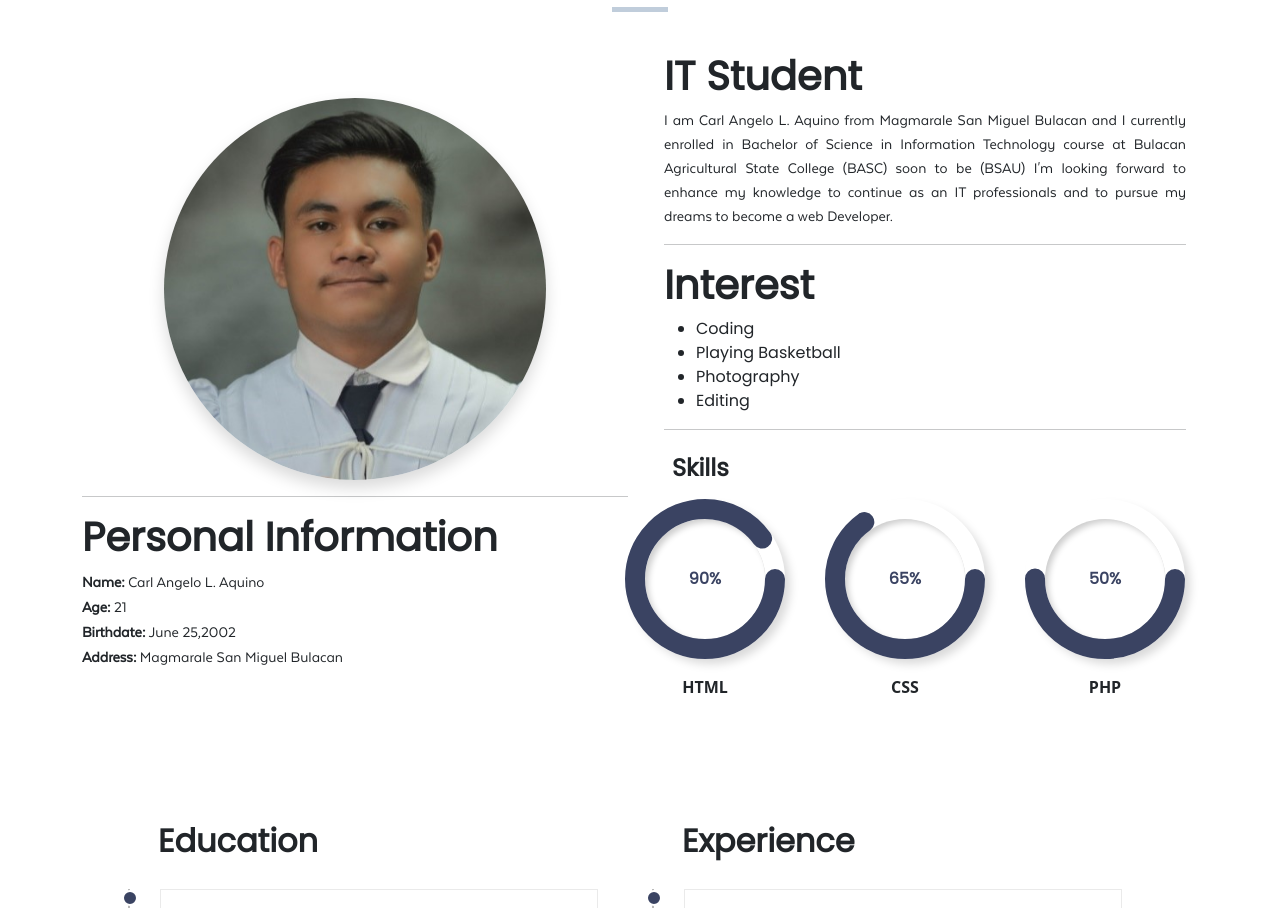
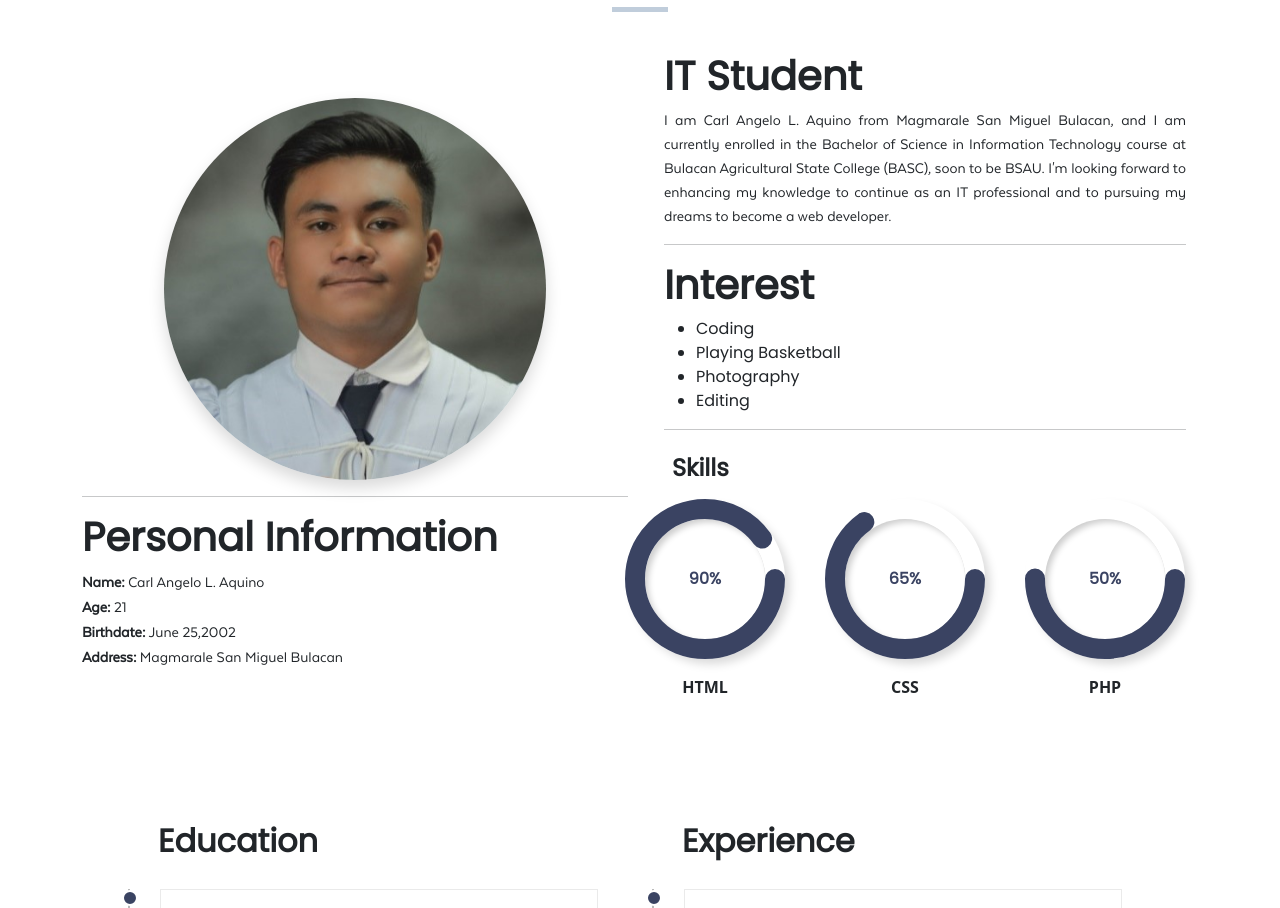
Before and after one commit to egggithub34/myportfolioAquinoC.github.io, a plain HTML site: page index.html in a window 1280 px wide. Shown: the part 1838-2746 px from the top of the page. Drawn offline with Linux system fonts and the light colour scheme.

Commit message:
Update index.html

```diff
--- a/index.html
+++ b/index.html
@@ -156,10 +156,9 @@
                   </div>
                   <div  class="col-md-6 p-4" data-aos="fade-left">
                      <h1><b>IT Student</b></h1>
-                     <p>I am Carl Angelo L. Aquino from Magmarale San Miguel Bulacan and I currently enrolled in Bachelor
-                        of Science in Information Technology course at Bulacan Agricultural State College (BASC) soon to be (BSAU)
-                        I'm looking forward to enhance my knowledge to continue as an IT professionals and to pursue my dreams
-                        to become a web Developer.
+                     <p>I am Carl Angelo L. Aquino from Magmarale San Miguel Bulacan, and I am currently enrolled in the Bachelor of Science
+                        in Information Technology course at Bulacan Agricultural State College (BASC), soon to be BSAU. I'm looking forward to
+                        enhancing my knowledge to continue as an IT professional and to pursuing my dreams to become a web developer.
                      </p>
                      <hr>
                      <div class="interest">
```
